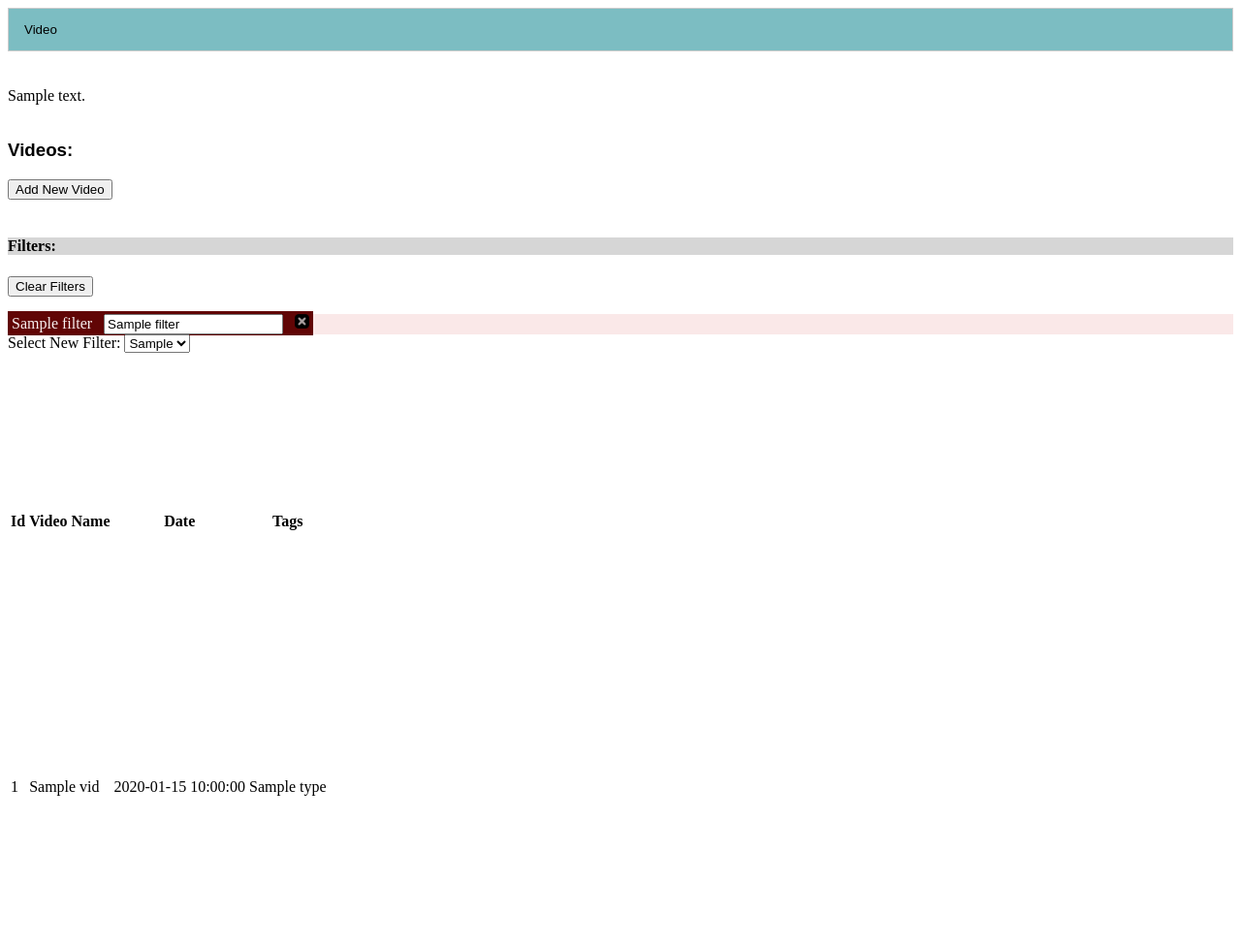
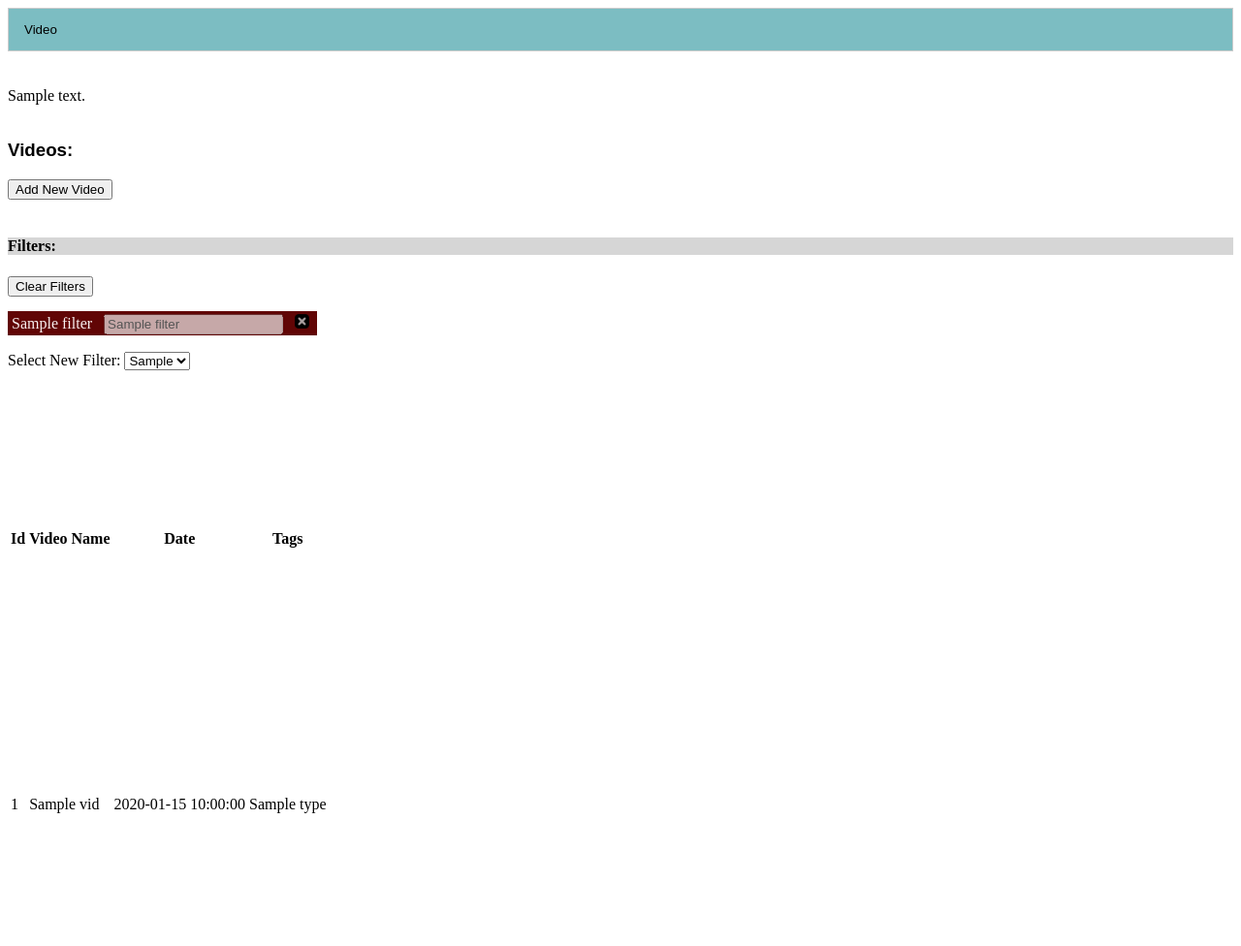
Before and after one commit to bgsimpkins/video_archive, a Flask app: template templates/video_archive.html in a window 1280 px wide. Shown: the whole page at 97% size. Before the commit the page ends 821 px from the top, so only its background shows below. Run offline with Flask 3, Linux system fonts and the light colour scheme; the template is opened without the code that fills it: most values are stand-ins (such as "Sample title", 1, 10 or a date in 2020); some libraries are stand-ins or nearby versions.

Commit message:
Some style tweaks

```diff
--- a/static/style.css
+++ b/static/style.css
@@ -33,9 +33,6 @@ h4{
   background-color: #ccc;
 }
 
-#filter_div{
-    background-color: #FAE8E8;
-}
 
 .selected_filter{
     background-color: #610505;
--- a/templates/video_archive.html
+++ b/templates/video_archive.html
@@ -39,10 +39,12 @@
             {% for filter in selected_filter_list %}
                 <span id="{{ filter[0] }}_selected" class="selected_filter">
                     {{ filter[1] }} &nbsp
-                    <input type="text" name="{{ filter[0] }}_input" value="{{ filter[2] }}"> &nbsp <img class="x_filter_button" name="{{ filter[0] }}" src="{{ url_for('static', filename='x.png') }}"/>
+                    <input type="text" disabled name="{{ filter[0] }}_input" value="{{ filter[2] }}"> &nbsp <img class="x_filter_button" name="{{ filter[0] }}" src="{{ url_for('static', filename='x.png') }}"/>
                 </span>
+                &nbsp&nbsp
             {% endfor %}
         </div>
+        <br>
         <div id="new_filter_div">
             Select New Filter:
             <select name="filter_select" id="filter_select">
```
